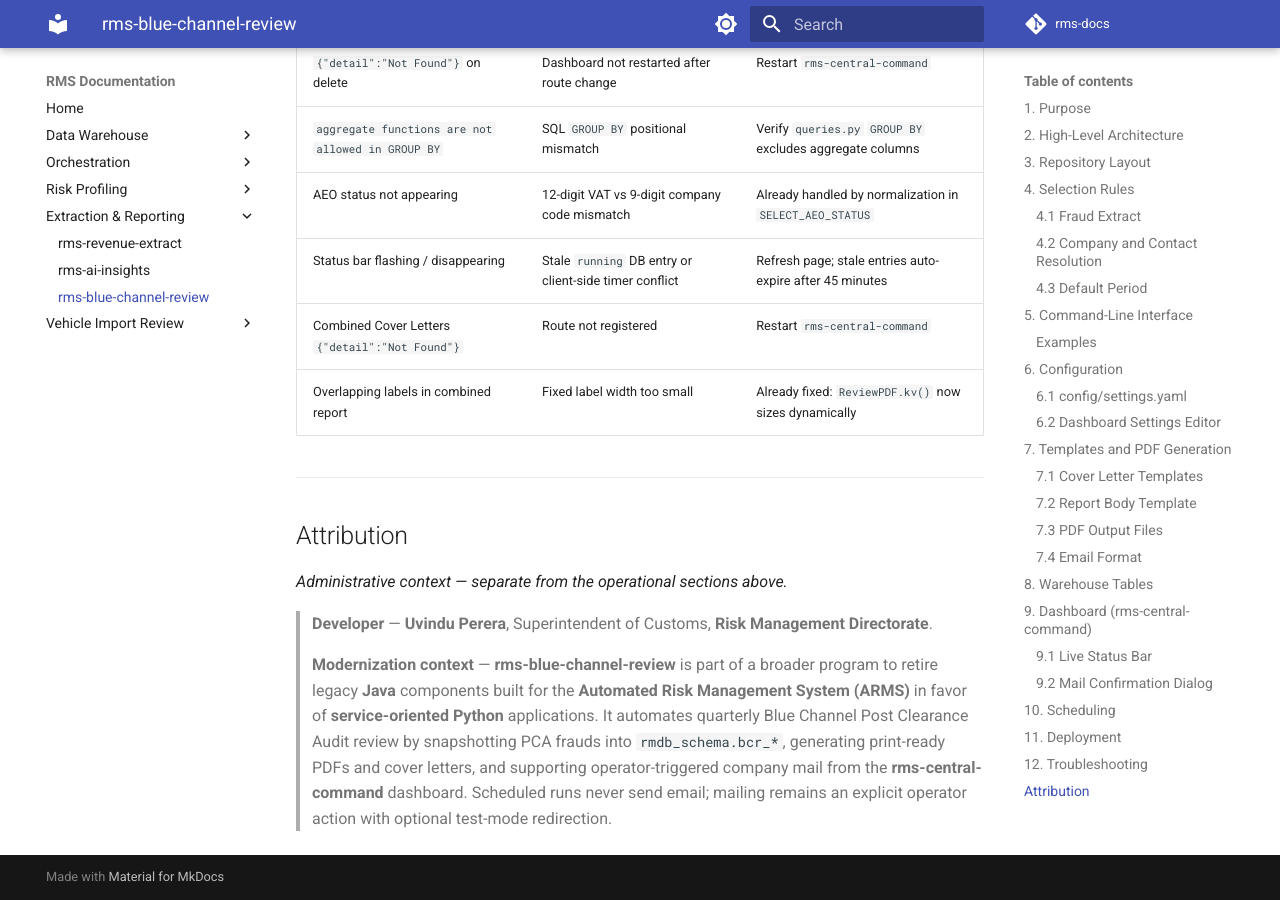
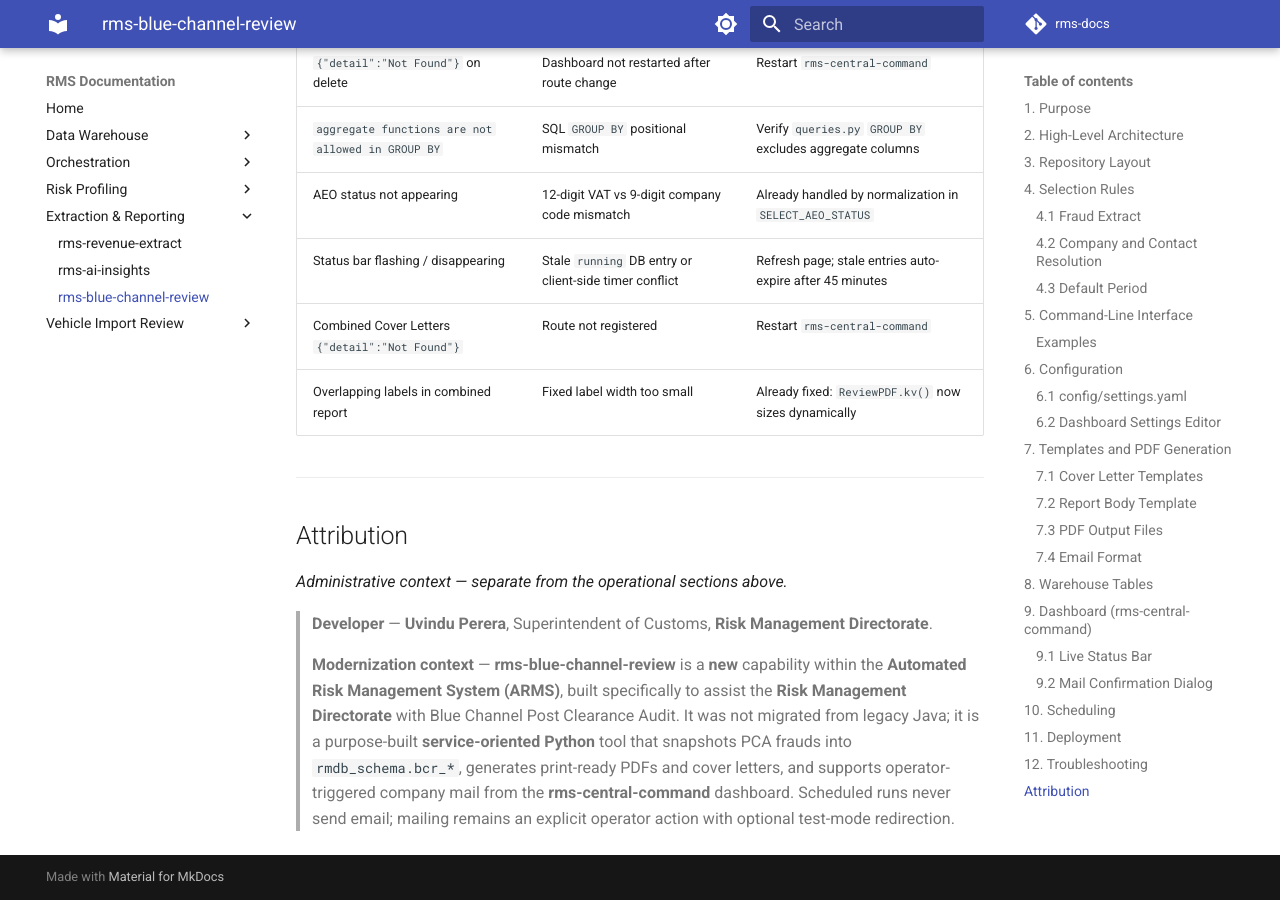
Before and after one commit to uvindu-perera/rms-docs, an MkDocs documentation site: the page built from docs/rms-blue-channel-review.md, in a window 1280 px wide and 900 px high, scrolled down 9054 px. Built offline with MkDocs 1.6.1 and Material for MkDocs 9.7.7, drawn with Linux system fonts in a browser that asks for light colours; comment, search, counter and statistics services are not loaded.

Commit message:
Clarify Blue Channel Review as a new ARMS tool, not a Java migration.
Co-authored-by: Cursor <cursoragent@cursor.com>

```diff
--- a/docs/rms-blue-channel-review.md
+++ b/docs/rms-blue-channel-review.md
@@ -381,4 +381,4 @@ on this site). Summary:
 
 > **Developer** — **Uvindu Perera**, Superintendent of Customs, **Risk Management Directorate**.
 >
-> **Modernization context** — **rms-blue-channel-review** is part of a broader program to retire legacy **Java** components built for the **Automated Risk Management System (ARMS)** in favor of **service-oriented Python** applications. It automates quarterly Blue Channel Post Clearance Audit review by snapshotting PCA frauds into `rmdb_schema.bcr_*`, generating print-ready PDFs and cover letters, and supporting operator-triggered company mail from the **rms-central-command** dashboard. Scheduled runs never send email; mailing remains an explicit operator action with optional test-mode redirection.
+> **Modernization context** — **rms-blue-channel-review** is a **new** capability within the **Automated Risk Management System (ARMS)**, built specifically to assist the **Risk Management Directorate** with Blue Channel Post Clearance Audit. It was not migrated from legacy Java; it is a purpose-built **service-oriented Python** tool that snapshots PCA frauds into `rmdb_schema.bcr_*`, generates print-ready PDFs and cover letters, and supports operator-triggered company mail from the **rms-central-command** dashboard. Scheduled runs never send email; mailing remains an explicit operator action with optional test-mode redirection.
```
